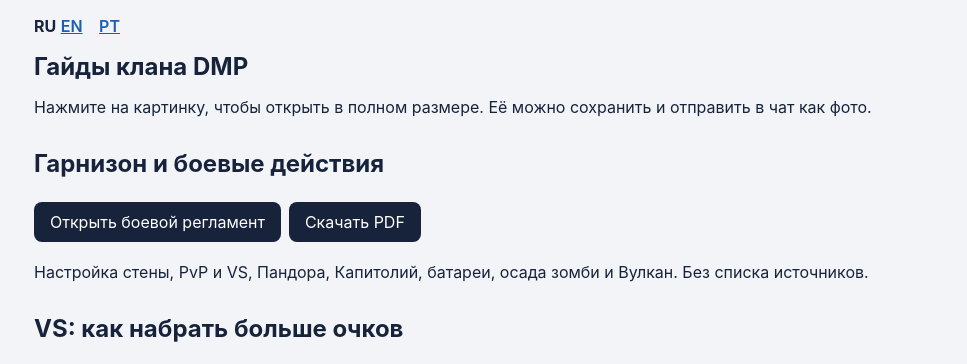
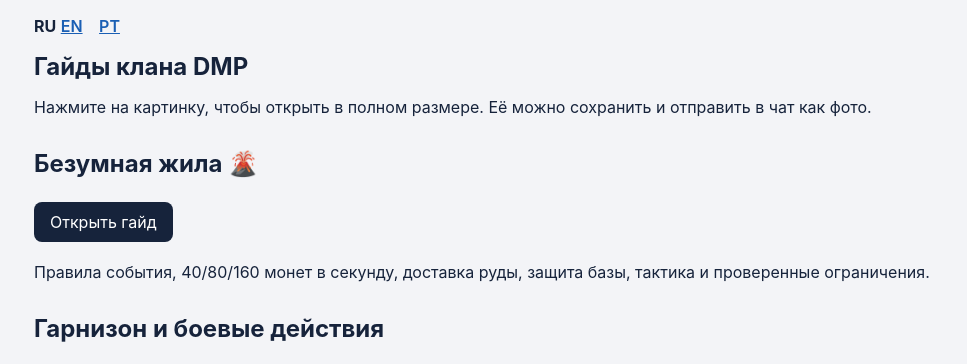
Before and after one commit to antonschtrading-prog/dmp-vs-guide, a plain HTML site: page index.html in a window 1280 px wide. Shown: the top 364 px of the page, without its empty margins (156-1123 px from the left). Drawn offline with Linux system fonts and the light colour scheme.

Commit message:
Link standalone Mad Vein guide from DMP home

```diff
--- a/index.html
+++ b/index.html
@@ -2,6 +2,7 @@
 <div class="lang"><b>RU</b> <a href="en.html">EN</a> <a href="pt.html">PT</a></div>
 <h1>Гайды клана DMP</h1>
 <p>Нажмите на картинку, чтобы открыть в полном размере. Её можно сохранить и отправить в чат как фото.</p>
+<h2>Безумная жила 🌋</h2><a class="btn" href="bezumnaya-zhila.html">Открыть гайд</a><p>Правила события, 40/80/160 монет в секунду, доставка руды, защита базы, тактика и проверенные ограничения.</p>
 <h2>Гарнизон и боевые действия</h2><a class="btn" href="garrison.html">Открыть боевой регламент</a><a class="btn" href="DMP_Garrison_Guide.pdf">Скачать PDF</a><p>Настройка стены, PvP и VS, Пандора, Капитолий, батареи, осада зомби и Вулкан. Без списка источников.</p>
 <h2>VS: как набрать больше очков</h2><a class="btn" href="VS_gajd_DMP.pdf">Скачать PDF</a><a href="gayd-1.png"><img src="gayd-1.png" loading="lazy" alt="VS: как набрать больше очков 1"></a><a href="gayd-2.png"><img src="gayd-2.png" loading="lazy" alt="VS: как набрать больше очков 2"></a><a href="gayd-3.png"><img src="gayd-3.png" loading="lazy" alt="VS: как набрать больше очков 3"></a><a href="gayd-4.png"><img src="gayd-4.png" loading="lazy" alt="VS: как набрать больше очков 4"></a>
 <h2>Методичка по дням</h2><a class="btn" href="VS_metodichka_po_dnyam.pdf">Скачать PDF</a><a href="den-1.png"><img src="den-1.png" loading="lazy" alt="Методичка по дням 1"></a><a href="den-2.png"><img src="den-2.png" loading="lazy" alt="Методичка по дням 2"></a><a href="den-3.png"><img src="den-3.png" loading="lazy" alt="Методичка по дням 3"></a><a href="den-4.png"><img src="den-4.png" loading="lazy" alt="Методичка по дням 4"></a><a href="den-5.png"><img src="den-5.png" loading="lazy" alt="Методичка по дням 5"></a><a href="den-6.png"><img src="den-6.png" loading="lazy" alt="Методичка по дням 6"></a><a href="den-7.png"><img src="den-7.png" loading="lazy" alt="Методичка по дням 7"></a>
```
